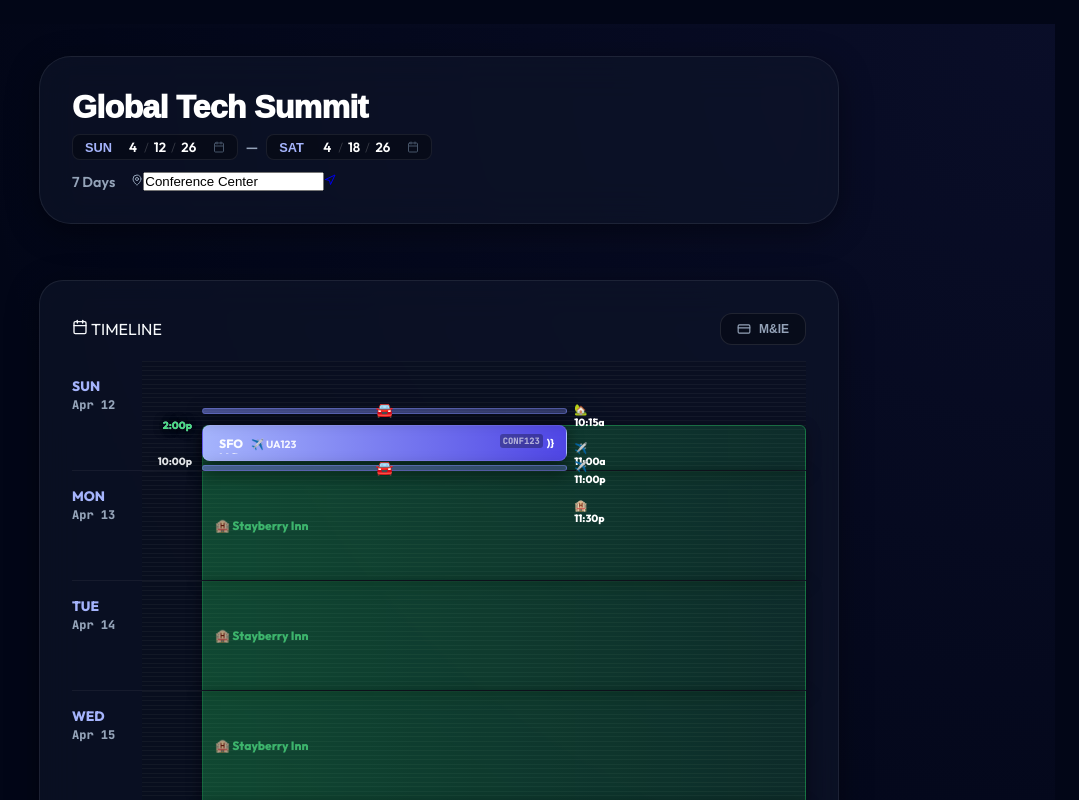
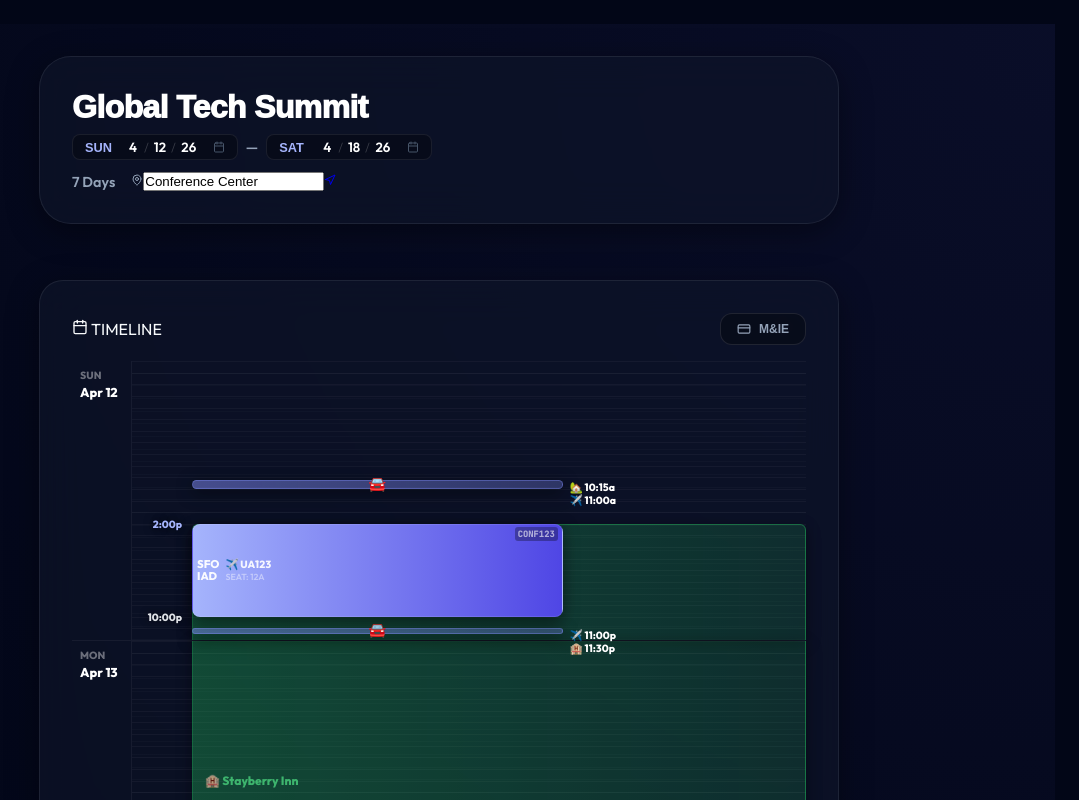
Before and after one commit to outofthisworldapps/work-travel, a React (Vite) app: page / in a window 1280 px wide. Shown: the top 800 px of the page, without its empty margins (201-1280 px from the left). Built offline with nearby package versions, Linux system fonts and the light colour scheme.

Commit message:
Final UI Refinement: Taller timeline, split flight layout, fixed transportation labels and deduped markers

```diff
--- a/src/App.jsx
+++ b/src/App.jsx
@@ -118,6 +118,15 @@ const TimelineDay = ({ day, dayIndex, totalDays, flights, currentRates, onUpdate
     });
   });
 
+  // Dedup markers logic: track positions used in this day to avoid overlapping labels on the left
+  const renderedMarkerPositions = [];
+  const isPositionTaken = (pos) => {
+    const threshold = 3; // 3% threshold
+    const taken = renderedMarkerPositions.some(p => Math.abs(p - pos) < threshold);
+    if (!taken) renderedMarkerPositions.push(pos);
+    return taken;
+  };
+
   return (
     <div className={`timeline-day-row ${showMIE ? 'with-mie' : ''}`}>
       <div className="timeline-date-side">
@@ -147,35 +156,44 @@ const TimelineDay = ({ day, dayIndex, totalDays, flights, currentRates, onUpdate
 
           return (
             <React.Fragment key={s.id + (isArrivalPart && !isDeparturePart ? '-arr' : '')}>
-              <div className="tl-marker-time" style={{ top: `${getPosition(startPos)}%`, zIndex: 3 }}>{s.depTime.toLowerCase()}</div>
-              <div className="tl-marker-time arr" style={{ top: `${getPosition(endPos)}%`, zIndex: 3 }}>{s.arrTime.toLowerCase()}</div>
+              {startPos > 0 && startPos < 24 && !isPositionTaken(getPosition(startPos)) && (
+                <div className="tl-marker-time" style={{ top: `${getPosition(startPos)}%`, zIndex: 12 }}>
+                  {s.depTime.toLowerCase()}
+                </div>
+              )}
+              {endPos > 0 && endPos < 24 && !isPositionTaken(getPosition(endPos)) && (
+                <div className="tl-marker-time arr" style={{ top: `${getPosition(endPos)}%`, zIndex: 12 }}>
+                  {s.arrTime.toLowerCase()}
+                </div>
+              )}
               <div
                 className="tl-event flight-event clickable"
                 onClick={() => onEditEvent({ type: 'flight', id: s.parentFlight.id, segmentId: s.id })}
                 style={{
                   top: `${getPosition(startPos)}%`,
-                  height: isOvernight && isDeparturePart ? `calc(${getPosition(endPos) - getPosition(startPos)}% + 2px)` : `${getPosition(endPos) - getPosition(startPos)}%`,
-                  zIndex: 2,
+                  height: `${getPosition(endPos) - getPosition(startPos)}%`,
+                  minHeight: '24px',
+                  zIndex: 10,
                   borderRadius: isOvernight ? (isDeparturePart ? '8px 8px 0 0' : '0 0 8px 8px') : '8px',
                   borderBottom: (isOvernight && isDeparturePart) ? 'none' : undefined,
                   borderTop: (isOvernight && isArrivalPart) ? 'none' : undefined,
+                  padding: 0
                 }}
               >
                 {(!isOvernight || isDeparturePart) && (
-                  <div className="tl-event-label flight-label-compact">
+                  <div className="tl-event-label flight-label-compact" style={{ padding: '2px 4px' }}>
                     <div className="tl-f-rec">{s.parentFlight.confirmation || ''}</div>
-                    <div className="tl-f-main-row">
-                      <div className="tl-f-ports-stack">
-                        <div className="tl-f-port">{s.depPort}</div>
-                        <div className="tl-f-port">{s.arrPort}</div>
+                    <div className="tl-f-main-row" style={{ marginTop: '0', display: 'flex', alignItems: 'center', height: '100%', gap: '6px' }}>
+                      <div className="tl-f-ports-stack" style={{ display: 'flex', flexDirection: 'column', justifyContent: 'center', gap: '1px' }}>
+                        <div className="tl-f-port" style={{ fontSize: '0.7rem', fontWeight: 950, lineHeight: 1 }}>{s.depPort}</div>
+                        <div className="tl-f-port" style={{ fontSize: '0.7rem', fontWeight: 950, lineHeight: 1 }}>{s.arrPort}</div>
                       </div>
-                      <div className="tl-f-info-stack">
-                        <div className="tl-f-mid">✈️ {s.airlineCode}{s.flightNumber}</div>
-                        {s.seat && <div className="tl-f-seat">Seat: {s.seat}</div>}
+                      <div className="tl-f-info-stack" style={{ display: 'flex', flexDirection: 'column', gap: '0' }}>
+                        <div className="tl-f-mid" style={{ fontSize: '0.65rem', fontWeight: 800, whiteSpace: 'nowrap' }}>✈️ {s.airlineCode}{s.flightNumber}</div>
+                        {s.seat && <div className="tl-f-seat" style={{ fontSize: '0.55rem', opacity: 0.7 }}>Seat: {s.seat}</div>}
                       </div>
                     </div>
                   </div>
-                )}
                 )}
               </div>
             </React.Fragment>
@@ -209,11 +227,15 @@ const TimelineDay = ({ day, dayIndex, totalDays, flights, currentRates, onUpdate
 
           return (
             <React.Fragment key={h.id}>
-              {isCheckInDay && (
-                <div className="tl-marker-time hotel" style={{ top: `${getPosition(start)}%` }}>{h.checkInTime?.toLowerCase() || '2:00p'}</div>
+              {isCheckInDay && !isPositionTaken(getPosition(start)) && (
+                <div className="tl-marker-time hotel" style={{ top: `${getPosition(start)}%` }}>
+                  {h.checkInTime?.toLowerCase() || '2:00p'}
+                </div>
               )}
-              {isCheckOutDay && (
-                <div className="tl-marker-time hotel arr" style={{ top: `${getPosition(end)}%` }}>{h.checkOutTime?.toLowerCase() || '11:00a'}</div>
+              {isCheckOutDay && !isPositionTaken(getPosition(end)) && (
+                <div className="tl-marker-time hotel arr" style={{ top: `${getPosition(end)}%` }}>
+                  {h.checkOutTime?.toLowerCase() || '11:00a'}
+                </div>
               )}
               <div
                 className="tl-event hotel-event clickable"
@@ -272,12 +294,17 @@ const TimelineDay = ({ day, dayIndex, totalDays, flights, currentRates, onUpdate
                   overflow: 'visible'
                 }}
               >
-                {/* Side Labels */}
-                <div style={{ position: 'absolute', top: 0, left: '100%', marginLeft: '8px', display: 'flex', flexDirection: 'column', justifyContent: 'space-between', height: '100%', fontSize: '0.65rem', fontWeight: 900, color: '#fff' }}>
-                  <div style={{ display: 'flex', alignItems: 'center', gap: '4px', transform: 'translateY(-25%)' }}>
+                {/* Side Labels: Emoji left of time */}
+                <div style={{
+                  position: 'absolute', top: 0, left: '100%', marginLeft: '8px',
+                  display: 'flex', flexDirection: 'column',
+                  height: '100%', fontSize: '0.65rem', fontWeight: 950,
+                  color: '#fff', whiteSpace: 'nowrap', zIndex: 50
+                }}>
+                  <div style={{ display: 'flex', alignItems: 'center', gap: '3px' }}>
                     {getEmoji(l.from)} {l.time.toLowerCase()}
                   </div>
-                  <div style={{ display: 'flex', alignItems: 'center', gap: '4px', transform: 'translateY(25%)' }}>
+                  <div style={{ display: 'flex', alignItems: 'center', gap: '3px', marginTop: 'auto' }}>
                     {getEmoji(l.to)} {formatTime(end).toLowerCase()}
                   </div>
                 </div>
@@ -289,7 +316,7 @@ const TimelineDay = ({ day, dayIndex, totalDays, flights, currentRates, onUpdate
             </React.Fragment>
           );
         })}
-      </div >
+      </div>
 
       {
         showMIE && (
@@ -2221,7 +2248,7 @@ function App() {
         /* Totals */
         .totals-section { padding: 1.5rem; }
         .main-total-card { margin-bottom: 2rem; display: flex; flex-direction: column; align-items: center; border-bottom: 1px solid var(--border); padding-bottom: 1.5rem; }
-        .main-total-card .total-label { font-size: 0.8rem; font-weight: 900; color: var(--subtext); letter-spacing: 0.15em; text-transform: uppercase; margin-bottom: 0.5rem; }
+        .main-total-card .total-label { font-size: 0.8rem; font-weight: 900; color: var(--subtext); letter-spacing: 0.1em; text-transform: uppercase; margin-bottom: 0.5rem; }
         .main-total-card .total-value { font-size: 3rem; font-weight: 1000; color: #fff; text-shadow: 0 0 30px rgba(99, 102, 241, 0.4); letter-spacing: -0.02em; }
 
         .totals-grid { display: grid; grid-template-columns: repeat(auto-fit, minmax(130px, 1fr)); gap: 1rem; }
@@ -2297,15 +2324,12 @@ function App() {
 
         .timeline-section-panel { padding: 2rem; background: var(--glass); border-radius: 1.5rem; border: 1px solid var(--border); margin-bottom: 2rem; overflow: visible; }
         .vertical-timeline { overflow: visible; display: flex; flex-direction: column; }
-        .timeline-day-row { display: flex; min-height: 110px; }
-        .timeline-date-side { width: 70px; flex-shrink: 0; display: flex; flex-direction: column; align-items: flex-start; justify-content: flex-start; padding-top: 1rem; gap: 2px; border-bottom: 1px solid rgba(255,255,255,0.05); }
-
-
-
-        .tl-dw { font-weight: 950; color: var(--accent); font-size: 0.85rem; text-transform: uppercase; }
-        .tl-dm { font-size: 0.75rem; color: var(--subtext); font-weight: 800; font-family: 'JetBrains Mono', monospace; }
-
-        .timeline-hours-container { flex: 1; position: relative; background: rgba(0,0,0,0.1); margin: 0; border-bottom: 1px solid rgba(255,255,255,0.05); padding-left: 60px; overflow: visible; }
+        .timeline-day-row { display: flex; min-height: 280px; border-bottom: 1px solid rgba(255,255,255,0.05); position: relative; }
+        .timeline-date-side { width: 60px; border-right: 1px solid rgba(255,255,255,0.05); padding: 0.5rem; flex-shrink: 0; display: flex; flex-direction: column; align-items: flex-start; justify-content: flex-start; gap: 2px; }
+        .tl-dw { font-size: 0.65rem; font-weight: 950; color: rgba(255,255,255,0.4); text-transform: uppercase; }
+        .tl-dm { font-size: 0.8rem; font-weight: 950; color: #fff; white-space: nowrap; }
+
+        .timeline-hours-container { flex-grow: 1; position: relative; background: repeating-linear-gradient(to bottom, transparent, transparent 11.66px, rgba(255,255,255,0.02) 11.66px, rgba(255,255,255,0.02) 12.66px); overflow: visible; }
         .hour-line { position: absolute; left: 0; right: 0; height: 1px; background: rgba(255,255,255,0.04); }
         .hour-label { position: absolute; left: 70px; font-size: 0.55rem; color: #475569; font-weight: 950; transform: translateY(-50%); text-transform: uppercase; }
 
```
